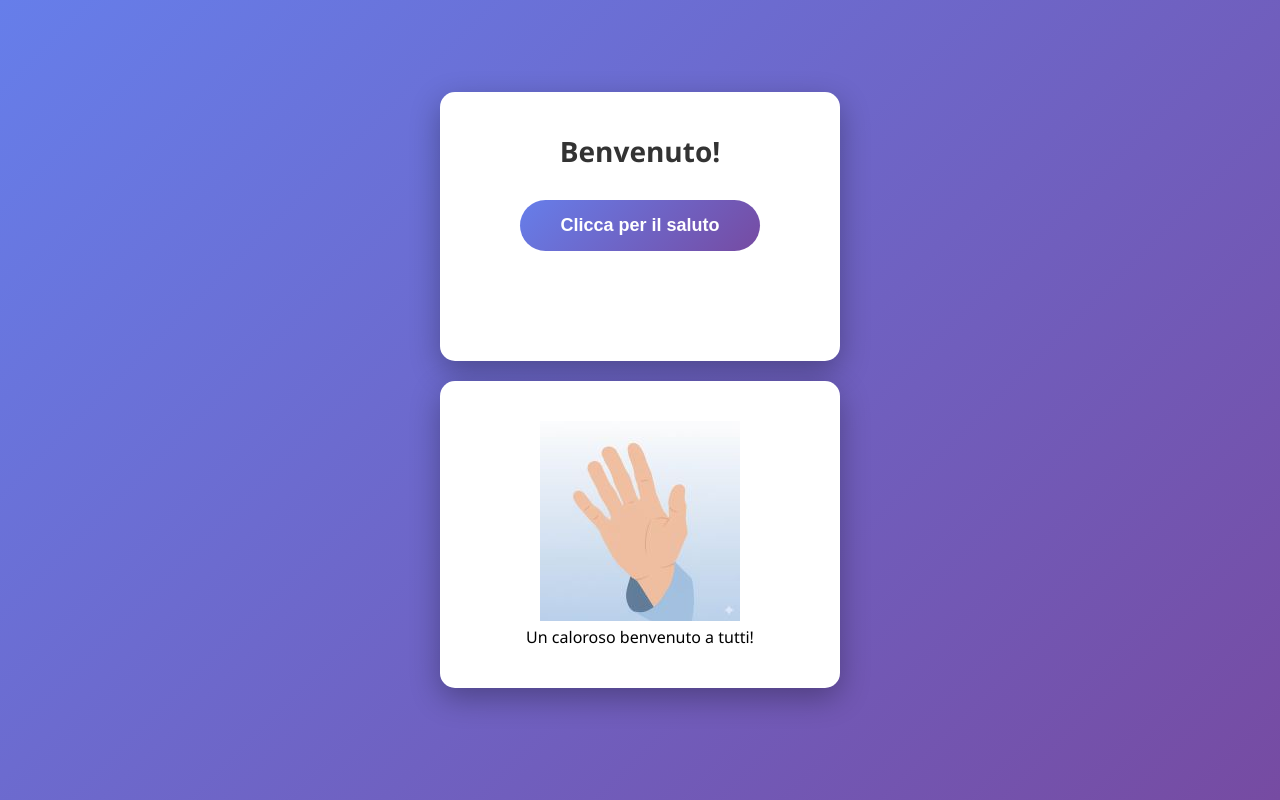
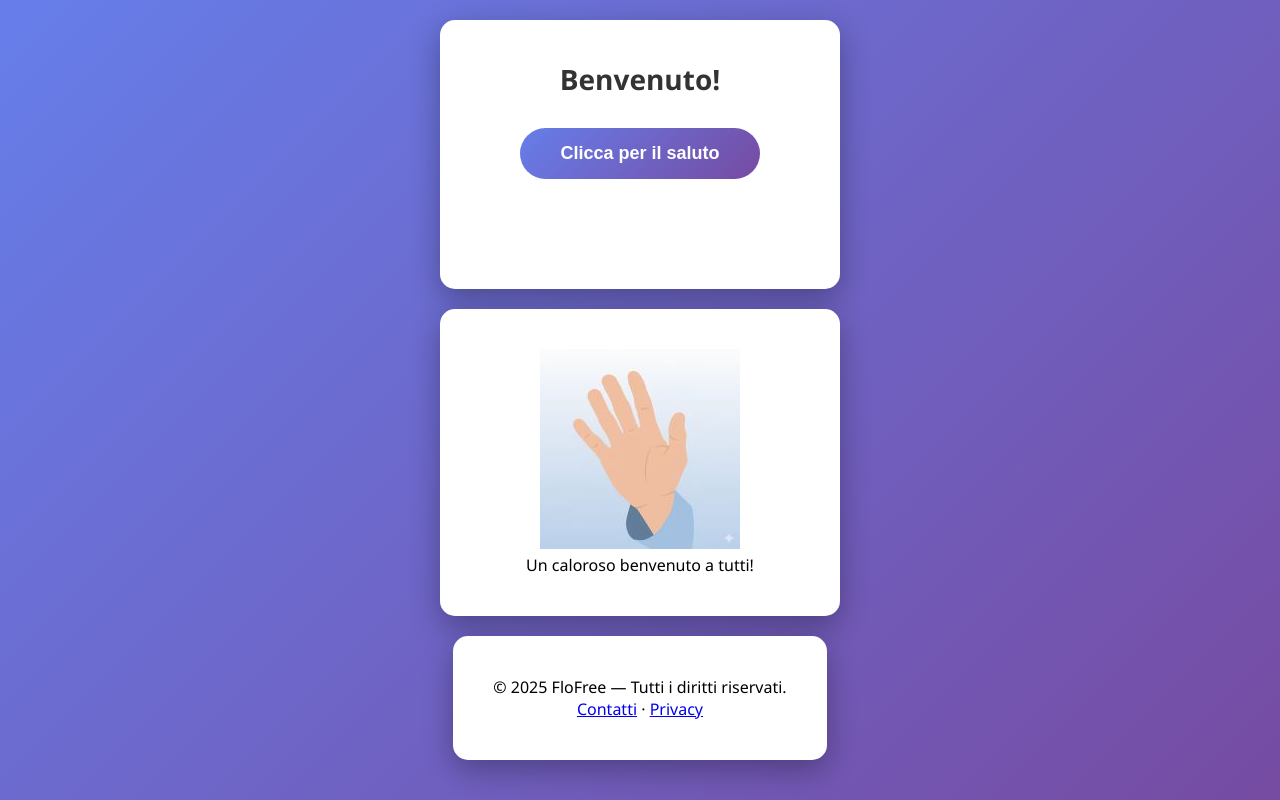
Before and after one commit to FloFree/Inteligencia, a plain HTML site: page src/index.html in a window 1280 px wide. Drawn offline with Linux system fonts and the light colour scheme.

Commit message:
intelligence page

```diff
--- a/src/index.html
+++ b/src/index.html
@@ -23,6 +23,13 @@
         </figure>
     </div>
 
+    <footer class="site-footer">
+        <div class="container footer-content">
+            <p>© 2025 FloFree — Tutti i diritti riservati.</p>
+            <p><a href="mailto:info@flofree.example">Contatti</a> · <a href="#">Privacy</a></p>
+        </div>
+    </footer>
+
     <script src="script.js"></script>
 
 </body>
```
